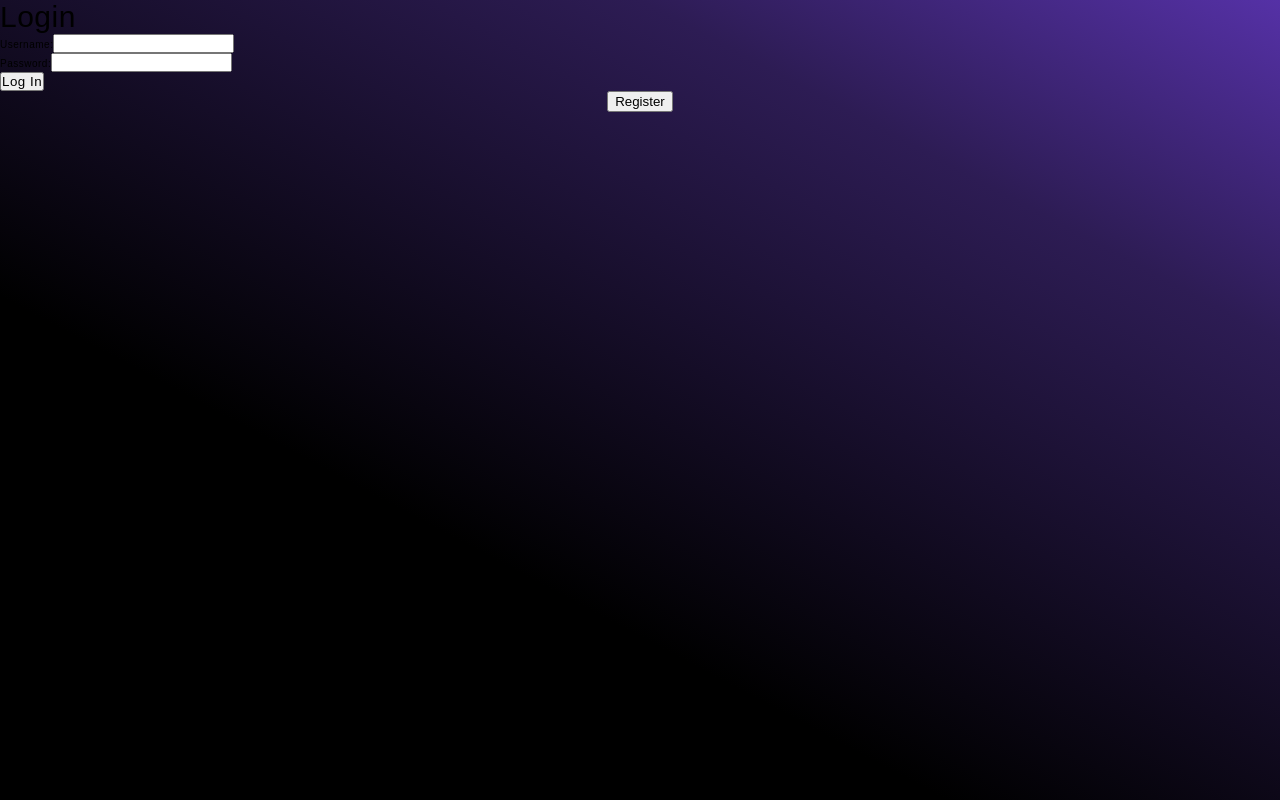
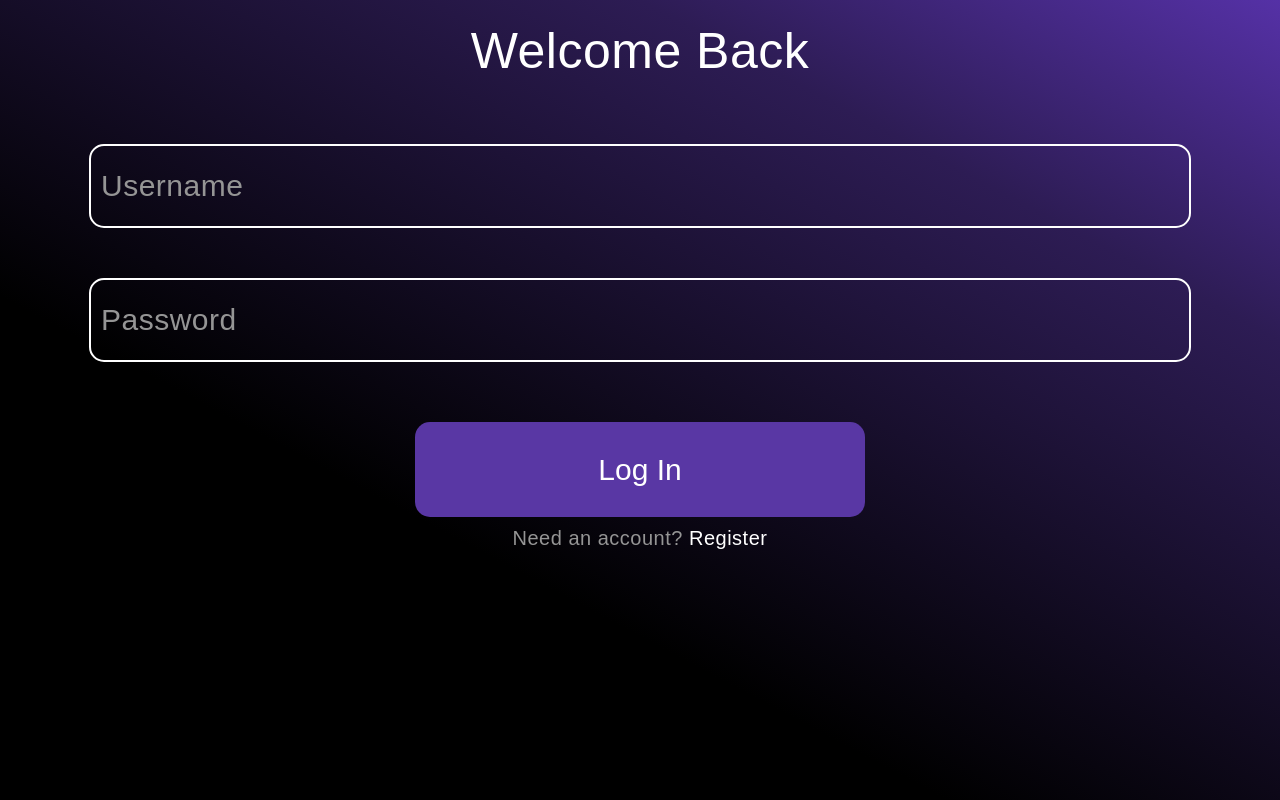
Before and after one commit to brockjbenson/My-Poker-Stats, a React (Create React App) app: page /#/add-venue in a window 1280 px wide. Built offline with nearby package versions, Linux system fonts and the light colour scheme; no server answers.

Commit message:
login and registration page styled

```diff
--- a/src/components/Pages/LoginPage/LoginForm.jsx
+++ b/src/components/Pages/LoginPage/LoginForm.jsx
@@ -1,11 +1,11 @@
-import React, { useState } from 'react';
-import { useDispatch } from 'react-redux';
-import {useSelector} from 'react-redux';
+import React, { useState } from "react";
+import { useDispatch } from "react-redux";
+import { useSelector } from "react-redux";
 
 function LoginForm() {
-  const [username, setUsername] = useState('');
-  const [password, setPassword] = useState('');
-  const errors = useSelector(store => store.errors);
+  const [username, setUsername] = useState("");
+  const [password, setPassword] = useState("");
+  const errors = useSelector((store) => store.errors);
   const dispatch = useDispatch();
 
   const login = (event) => {
@@ -13,53 +13,52 @@ function LoginForm() {
 
     if (username && password) {
       dispatch({
-        type: 'LOGIN',
+        type: "LOGIN",
         payload: {
           username: username,
           password: password,
         },
       });
     } else {
-      dispatch({ type: 'LOGIN_INPUT_ERROR' });
+      dispatch({ type: "LOGIN_INPUT_ERROR" });
     }
   }; // end login
 
   return (
-    <form className="formPanel" onSubmit={login}>
-      <h2>Login</h2>
+    <>
+      <form className="login-reg-form" onSubmit={login}>
         {errors.loginMessage && (
           <h3 className="alert" role="alert">
             {errors.loginMessage}
           </h3>
         )}
-      <div>
-        <label htmlFor="username">
-          Username:
+        <div className="log-reg-inputs-container">
           <input
+            className="log-reg-input"
+            placeholder="Username"
             type="text"
-            name="username"
             required
             value={username}
             onChange={(event) => setUsername(event.target.value)}
           />
-        </label>
-      </div>
-      <div>
-        <label htmlFor="password">
-          Password:
+
           <input
+            className="log-reg-input"
+            placeholder="Password"
             type="password"
-            name="password"
             required
             value={password}
             onChange={(event) => setPassword(event.target.value)}
           />
-        </label>
         </div>
-      <div>
-        <input className="btn" type="submit" name="submit" value="Log In" />
+
+        <div className="log-reg-btn-container">
+          <button className="btn-lg-primary" type="submit">
+            Log In
+          </button>
         </div>
       </form>
+    </>
   );
 }
 
--- /dev/null
+++ b/src/components/Pages/LoginPage/LoginPage.css
@@ -0,0 +1,54 @@
+:root {
+  /* Colors */
+  --clr-primary: #5937a4;
+  --clr-dark: #000;
+  --clr-light: #fff;
+  --clr-neutral: #959595;
+  /* Font-Sizes */
+  --ft-size-lg: 5rem;
+  --ft-size-md: 3rem;
+  --ft-size-sm: 2rem;
+  /* Font Weights */
+  --ft-weight-light: 200;
+  --ft-weight-regular: 300;
+  --ft-weight-bold: 400;
+}
+
+.new-user-container {
+  height: 25%;
+  text-align: center;
+}
+
+.register-redirect {
+  color: var(--clr-neutral);
+}
+
+.register-text {
+  color: var(--clr-light);
+  font-weight: var(--ft-weight-bold);
+}
+
+.log-reg-input {
+  width: 85%;
+  height: 8rem;
+  margin-bottom: 5rem;
+  font-size: var(--ft-size-md);
+  color: var(--clr-light);
+  border: 0.2rem solid var(--clr-light);
+  background-color: transparent;
+  border-radius: 1.5rem;
+  padding-left: 1rem;
+}
+
+.log-reg-inputs-container {
+  height: 50%;
+  display: flex;
+  flex-direction: column;
+  align-items: center;
+  justify-content: center;
+}
+
+.log-reg-btn-container {
+  display: flex;
+  justify-content: center;
+}
--- a/src/components/Pages/LoginPage/LoginPage.jsx
+++ b/src/components/Pages/LoginPage/LoginPage.jsx
@@ -1,25 +1,34 @@
-import React from 'react';
-import LoginForm from './LoginForm';
-import { useHistory } from 'react-router-dom';
+import React from "react";
+import LoginForm from "./LoginForm";
+import { useHistory } from "react-router-dom";
+import "./LoginPage.css";
 
 function LoginPage() {
   const history = useHistory();
 
   return (
-    <div>
-      <LoginForm />
-
-      <center>
-        <button
-          type="button"
-          className="btn btn_asLink"
-          onClick={() => {
-            history.push('/registration');
-          }}
-        >
-          Register
-        </button>
-      </center>
+    <div className="body">
+      <div className="main">
+        <div className="header">
+          <div className="heading">
+            <h1 className="clr-light">Welcome Back</h1>
+          </div>
+        </div>
+        <LoginForm />
+        <div className="new-user-container">
+          <p className="register-redirect">
+            Need an account?{" "}
+            <span
+              className="register-text"
+              onClick={() => {
+                history.push("/registration");
+              }}
+            >
+              Register
+            </span>
+          </p>
+        </div>
+      </div>
     </div>
   );
 }
--- a/src/components/Pages/RegisterPage/RegisterForm.jsx
+++ b/src/components/Pages/RegisterPage/RegisterForm.jsx
@@ -1,9 +1,9 @@
-import React, { useState } from 'react';
-import { useDispatch, useSelector } from 'react-redux';
+import React, { useState } from "react";
+import { useDispatch, useSelector } from "react-redux";
 
 function RegisterForm() {
-  const [username, setUsername] = useState('');
-  const [password, setPassword] = useState('');
+  const [username, setUsername] = useState("");
+  const [password, setPassword] = useState("");
   const errors = useSelector((store) => store.errors);
   const dispatch = useDispatch();
 
@@ -11,7 +11,7 @@ function RegisterForm() {
     event.preventDefault();
 
     dispatch({
-      type: 'REGISTER',
+      type: "REGISTER",
       payload: {
         username: username,
         password: password,
@@ -20,39 +20,35 @@ function RegisterForm() {
   }; // end registerUser
 
   return (
-    <form className="formPanel" onSubmit={registerUser}>
-      <h2>Register User</h2>
+    <form className="login-reg-form" onSubmit={registerUser}>
       {errors.registrationMessage && (
         <h3 className="alert" role="alert">
           {errors.registrationMessage}
         </h3>
       )}
-      <div>
-        <label htmlFor="username">
-          Username:
+      <div className="log-reg-inputs-container">
         <input
           type="text"
-            name="username"
+          className="log-reg-input"
+          placeholder="Username"
           value={username}
           required
           onChange={(event) => setUsername(event.target.value)}
         />
-        </label>
-      </div>
-      <div>
-        <label htmlFor="password">
-          Password:
+
         <input
           type="password"
-            name="password"
+          className="log-reg-input"
+          placeholder="Password"
           value={password}
           required
           onChange={(event) => setPassword(event.target.value)}
         />
-        </label>
       </div>
-      <div>
-        <input className="btn" type="submit" name="submit" value="Register" />
+      <div className="log-reg-btn-container">
+        <button className="btn-lg-primary" type="submit">
+          Register
+        </button>
       </div>
     </form>
   );
--- a/src/components/Pages/RegisterPage/RegisterPage.jsx
+++ b/src/components/Pages/RegisterPage/RegisterPage.jsx
@@ -1,26 +1,34 @@
-import React from 'react';
+import React from "react";
 
-import { useHistory } from 'react-router-dom';
-import RegisterForm from './RegisterForm';
+import { useHistory } from "react-router-dom";
+import RegisterForm from "./RegisterForm";
 
 function RegisterPage() {
   const history = useHistory();
 
   return (
-    <div>
-      <RegisterForm />
-
-      <center>
-        <button
-          type="button"
-          className="btn btn_asLink"
-          onClick={() => {
-            history.push('/login');
-          }}
-        >
-          Login
-        </button>
-      </center>
+    <div className="body">
+      <div className="main">
+        <div className="header">
+          <div className="heading">
+            <h1 className="clr-light">Register</h1>
+          </div>
+        </div>
+        <RegisterForm />
+        <div className="new-user-container">
+          <p className="register-redirect">
+            Have an account?{" "}
+            <span
+              className="register-text"
+              onClick={() => {
+                history.push("/login");
+              }}
+            >
+              Login
+            </span>
+          </p>
+        </div>
+      </div>
     </div>
   );
 }
```
Lines whose indentation alone changed are shown as unchanged.
